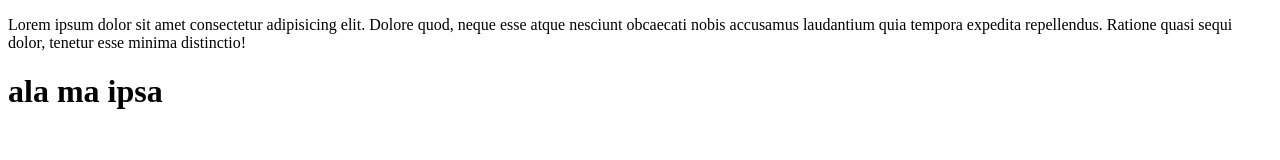
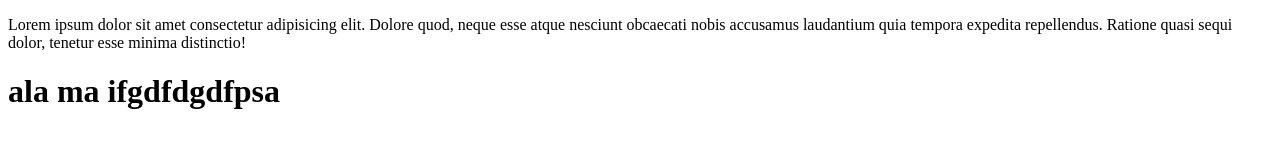
Before and after one commit to kamillll8/niewiem, a plain HTML site: page index.html in a window 1280 px wide. Drawn offline with Linux system fonts and the light colour scheme.

Commit message:
wersja 2

```diff
--- a/index.html
+++ b/index.html
@@ -7,7 +7,7 @@
 </head>
 <body>
   <p>Lorem ipsum dolor sit amet consectetur adipisicing elit. Dolore quod, neque esse atque nesciunt obcaecati nobis accusamus laudantium quia tempora expedita repellendus. Ratione quasi sequi dolor, tenetur esse minima distinctio!</p>
-  <h1>ala ma ipsa</h1>
+  <h1>ala ma ifgdfdgdfpsa</h1>
 
 </body>
 </html>
```
